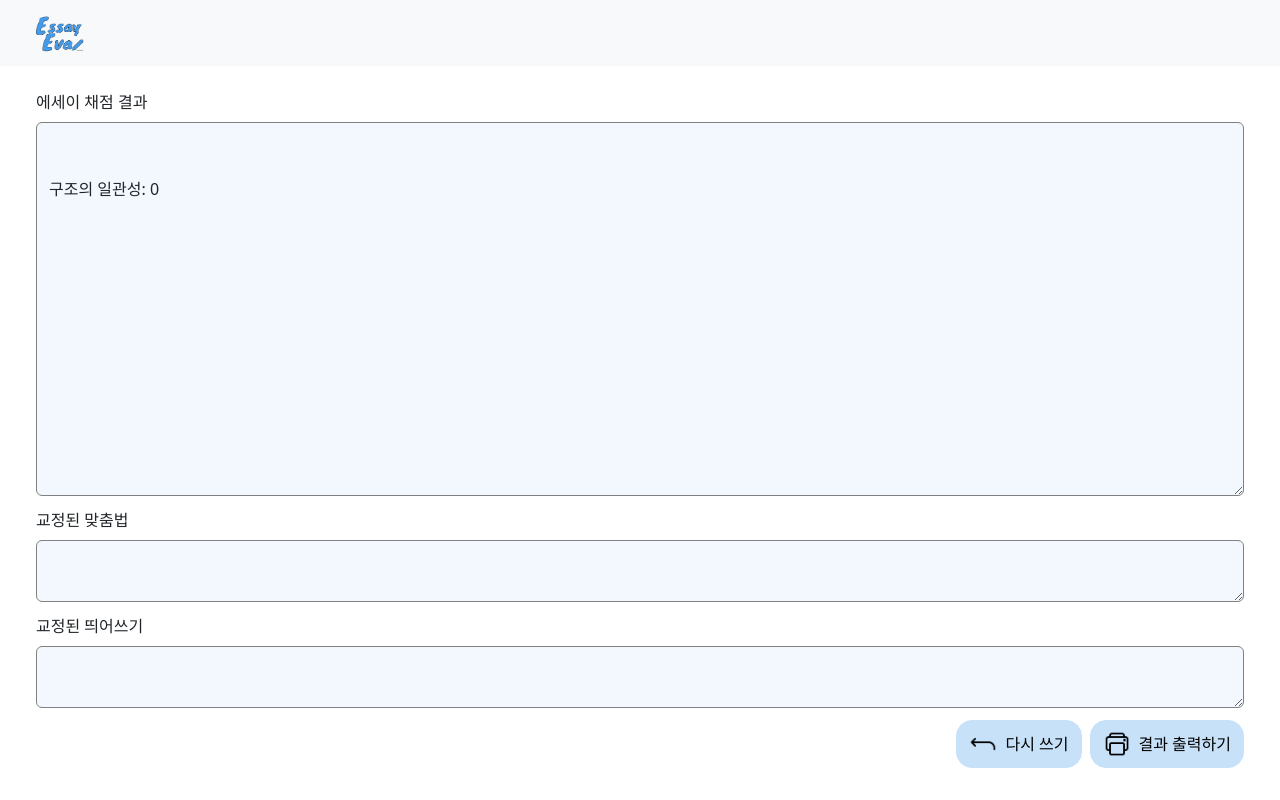
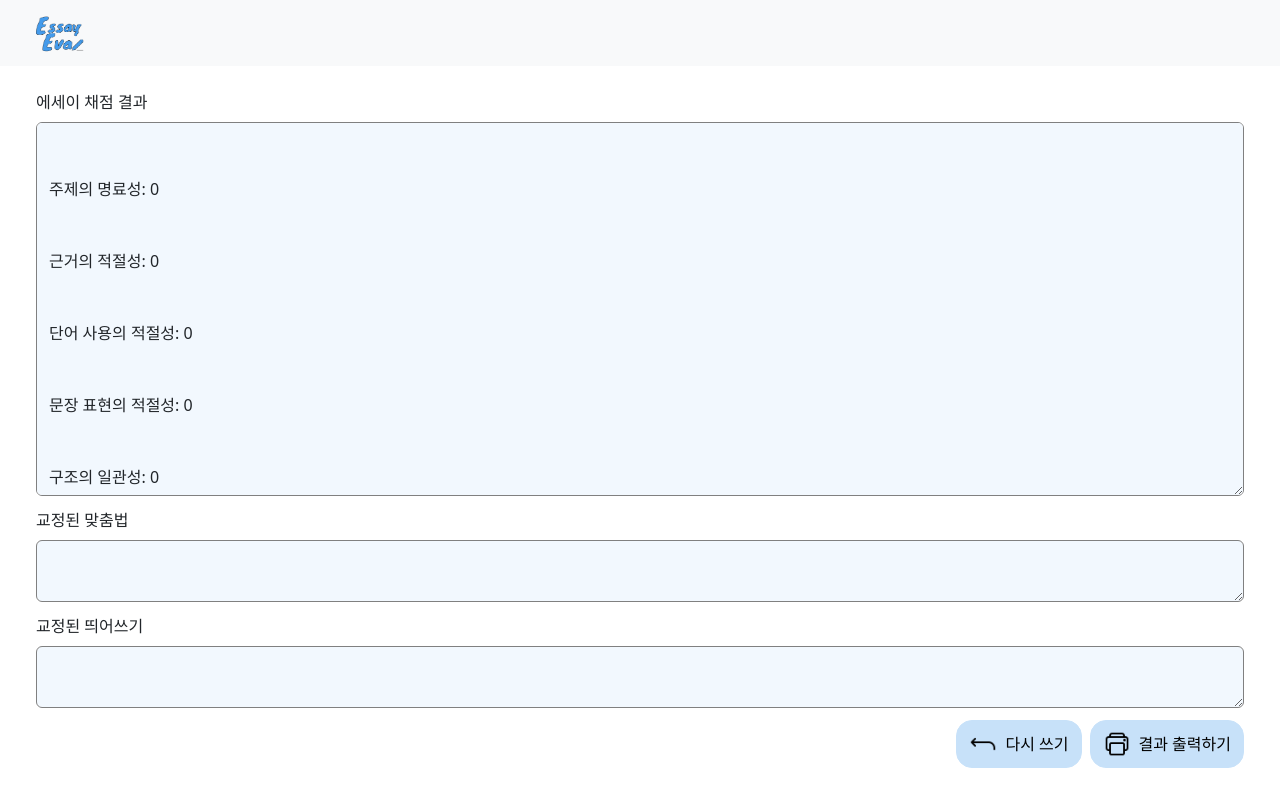
Before and after one commit to ChoriDev/essay-eval-front, a React (Create React App) app: page /result in a window 1280 px wide. Built offline with nearby package versions, Linux system fonts and the light colour scheme; no server answers.

Commit message:
Feat: cont1, cont2, exp2, exp3 평가 항목 추가

```diff
--- a/src/css/Home.module.css
+++ b/src/css/Home.module.css
@@ -44,3 +44,14 @@
 .btnBox img {
   width: 48px;
 }
+
+.modalBody {
+  display: flex;
+  align-items: center;
+}
+
+.loadingNotice {
+  font-size: 16px;
+  text-align: center;
+  margin: 8px;
+}
--- a/src/redux/slices/essay.js
+++ b/src/redux/slices/essay.js
@@ -7,6 +7,14 @@ const essay = createSlice({
     correctedText: "",
     wrongSpelling: [],
     wrongSpacing: [],
+    cont1Score: 0,
+    cont1Comment: "",
+    cont2Score: 0,
+    cont2Comment: "",
+    exp2Score: 0,
+    exp2Comment: "",
+    exp3Score: 0,
+    exp3Comment: "",
     org3Score: 0,
     org3Comment: "",
   },
@@ -18,6 +26,14 @@ const essay = createSlice({
       state.correctedText = action.payload.correctedText;
       state.wrongSpelling = action.payload.wrongSpelling;
       state.wrongSpacing = action.payload.wrongSpacing;
+      state.cont1Score = action.payload.cont1Score;
+      state.cont1Comment = action.payload.cont1Comment;
+      state.cont2Score = action.payload.cont2Score;
+      state.cont2Comment = action.payload.cont2Comment;
+      state.exp2Score = action.payload.exp2Score;
+      state.exp2Comment = action.payload.exp2Comment;
+      state.exp3Score = action.payload.exp3Score;
+      state.exp3Comment = action.payload.exp3Comment;
       state.org3Score = action.payload.org3Score;
       state.org3Comment = action.payload.org3Comment;
     },
--- a/src/routes/Home.js
+++ b/src/routes/Home.js
@@ -3,7 +3,7 @@ import { useDispatch, useSelector } from "react-redux";
 import { useNavigate } from "react-router-dom";
 import { write, evaluate } from "../redux/slices/essay";
 import useAxios from "../hooks/useAxios";
-import { Form, Button } from "react-bootstrap";
+import { Form, Button, Modal, Spinner } from "react-bootstrap";
 import styles from "../css/Home.module.css";
 import submitIcon from "../images/submitIcon.png";
 import Navbars from "../components/Navbars";
@@ -15,6 +15,7 @@ function Home() {
 
   const [originalText, setOriginalText] = useState(essay.originalText);
   const [letterCount, setLetterCount] = useState(originalText.length);
+  const [isModalVisible, setIsModalVisible] = useState(false);
 
   const { responseData, error, isLoading, request } = useAxios({
     method: "POST",
@@ -25,11 +26,27 @@ function Home() {
   });
 
   useEffect(() => {
+    if (isLoading) {
+      setIsModalVisible(false);
+    } else {
+      setIsModalVisible(true);
+    }
+  }, [isLoading]);
+
+  useEffect(() => {
     if (responseData !== null) {
       dispatch(evaluate({
         correctedText: responseData.corrected_text,
         wrongSpelling: responseData.wrong_spelling,
         wrongSpacing: responseData.wrong_spacing,
+        cont1Score: responseData.cont1_score,
+        cont1Comment: responseData.cont1_comment,
+        cont2Score: responseData.cont2_score,
+        cont2Comment: responseData.cont2_comment,
+        exp2Score: responseData.exp2_score,
+        exp2Comment: responseData.exp2_comment,
+        exp3Score: responseData.exp3_score,
+        exp3Comment: responseData.exp3_comment,
         org3Score: responseData.org3_score,
         org3Comment: responseData.org3_comment
       }));
@@ -37,8 +54,9 @@ function Home() {
     }
   }, [responseData]);
 
-  const handleSumbit = () => {
+  const handleSubmit = () => {
     dispatch(write({ originalText }));
+    setIsModalVisible(true);
     request();
   };
 
@@ -69,13 +87,22 @@ function Home() {
             </div>
           </div>
           <div className={styles.btnBox}>
-            <Button variant="primary" onClick={handleSumbit}>
+            <Button variant="primary" onClick={handleSubmit}>
               <img src={submitIcon} alt="제출 아이콘" />
               제출하기
             </Button>
           </div>
         </Form>
       </div>
+
+      <Modal show={isModalVisible} backdrop="static" keyboard={false} centered>
+        <Modal.Body className={styles.modalBody}>
+          <Spinner animation="border" role="status">
+            <span className="visually-hidden">Loading...</span>
+          </Spinner>
+          <p className={styles.loadingNotice}>채점 중입니다. 잠시만 기다려 주세요...</p>
+        </Modal.Body>
+      </Modal>
     </>
   );
 }
--- a/src/routes/Result.js
+++ b/src/routes/Result.js
@@ -15,6 +15,14 @@ function Result() {
   const [correctedText, setCorrectedText] = useState(essay.correctedText);
   const [wrongSpelling, setWrongSpelling] = useState(essay.wrongSpelling);
   const [wrongSpacing, setWrongSpacing] = useState(essay.wrongSpacing);
+  const [cont1Score, setCont1Score] = useState(essay.cont1Score);
+  const [cont1Comment, setCont1Comment] = useState(essay.cont1Comment);
+  const [cont2Score, setCont2Score] = useState(essay.cont2Score);
+  const [cont2Comment, setCont2Comment] = useState(essay.cont2Comment);
+  const [exp2Score, setExp2Score] = useState(essay.exp2Score);
+  const [exp2Comment, setExp2Comment] = useState(essay.exp2Comment);
+  const [exp3Score, setExp3Score] = useState(essay.exp3Score);
+  const [exp3Comment, setExp3Comment] = useState(essay.exp3Comment);
   const [org3Score, setOrg3Score] = useState(essay.org3Score);
   const [org3Comment, setOrg3Comment] = useState(essay.org3Comment);
 
@@ -36,7 +44,12 @@ function Result() {
               <Form.Control
                 className={styles.textArea}
                 as="textarea"
-                value={`${correctedText}\n\n구조의 일관성: ${org3Score}\n${org3Comment}`}
+                value={`${correctedText}
+                  \n주제의 명료성: ${cont1Score}\n${cont1Comment}
+                  \n근거의 적절성: ${cont2Score}\n${cont2Comment}
+                  \n단어 사용의 적절성: ${exp2Score}\n${exp2Comment}
+                  \n문장 표현의 적절성: ${exp3Score}\n${exp3Comment}
+                  \n구조의 일관성: ${org3Score}\n${org3Comment}`}
                 rows={15}
                 readOnly
               />
```
Lines whose indentation alone changed are shown as unchanged.
